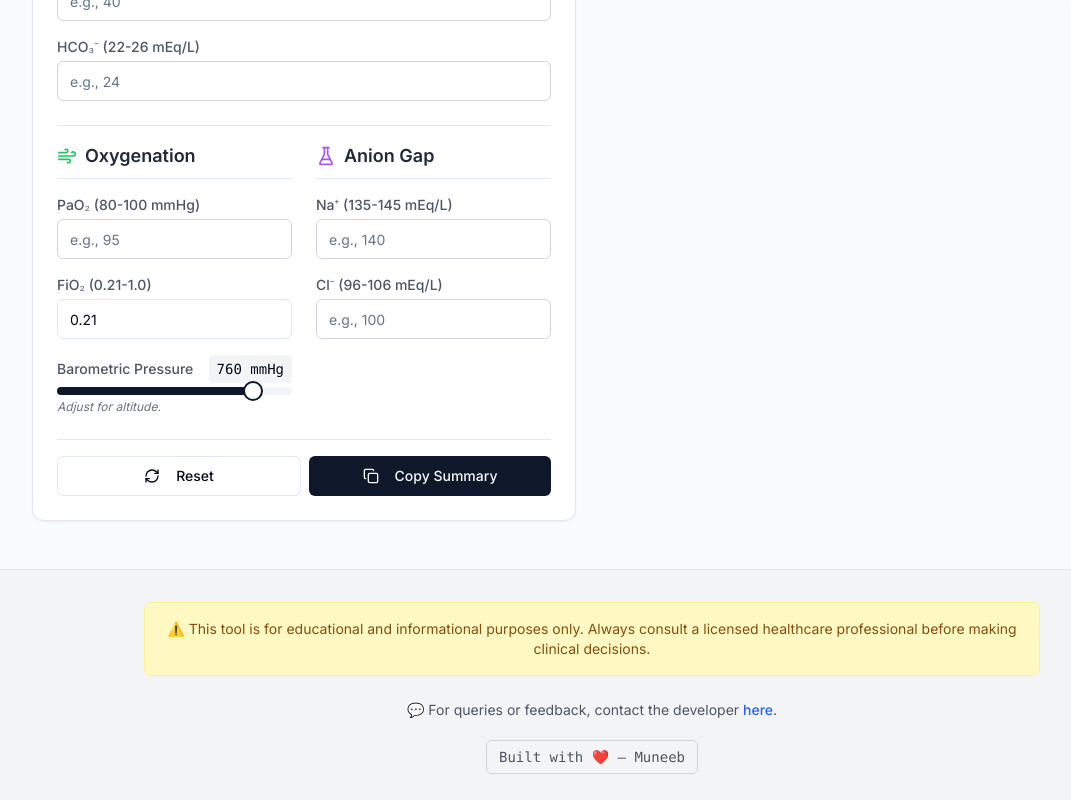
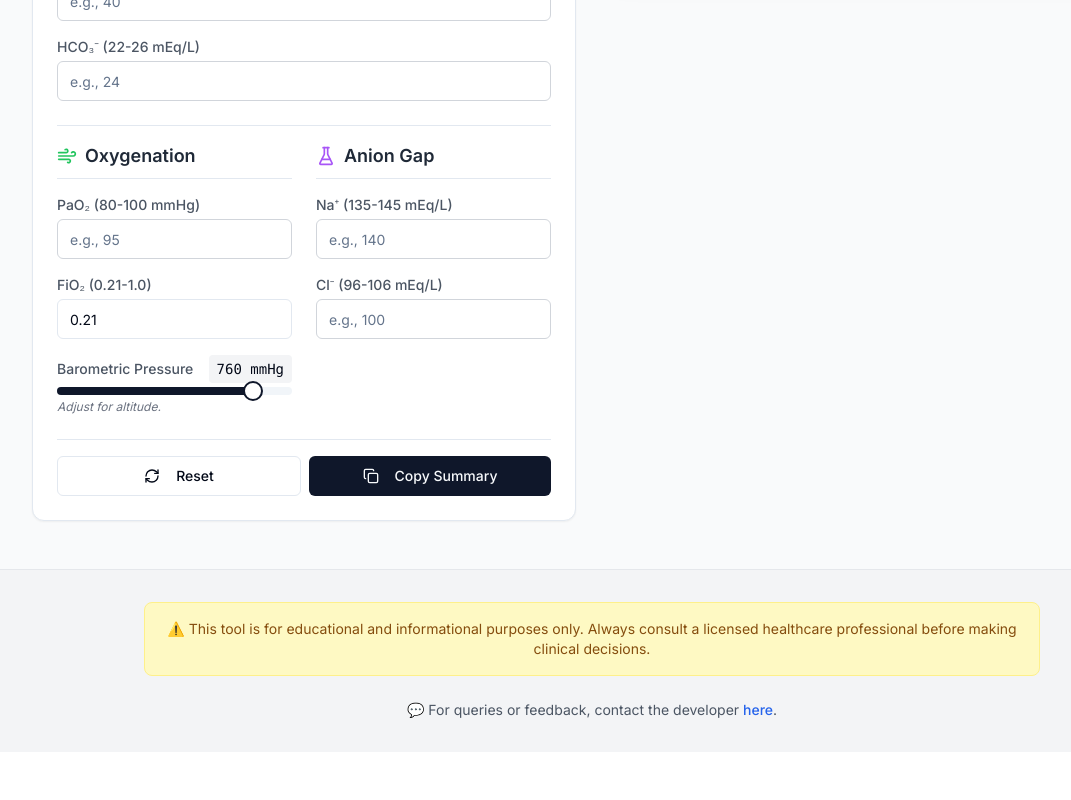
Before and after one commit to mnk49/ABG-Lab-Pro, a React (Vite) app: page / in a window 1280 px wide. Shown: the part 799-1599 px from the top of the page, without its empty margins (48-1119 px from the left). After the commit the page ends 1551 px from the top, so only its background shows below. Built offline with nearby package versions, Linux system fonts and the light colour scheme.

Commit message:
[dyad] Remove developer credit from footer - wrote 1 file(s) + extra files edited outside of Dyad

```diff
--- a/src/components/Footer.tsx
+++ b/src/components/Footer.tsx
@@ -20,16 +20,6 @@ export const Footer = () => {
             </a>.
           </p>
         </div>
-        <div>
-          <a
-            href="https://pk.linkedin.com/in/muneebnazeem"
-            target="_blank"
-            rel="noopener noreferrer"
-            className="font-mono text-sm text-gray-600 dark:text-gray-400 no-underline hover:text-gray-900 dark:hover:text-gray-100 transition-colors border border-gray-300 dark:border-gray-700 rounded-md px-3 py-2"
-          >
-            Built with ❤️ — Muneeb
-          </a>
-        </div>
       </div>
     </footer>
   );
```
Also changed, not shown: public/favicon.png (added).
